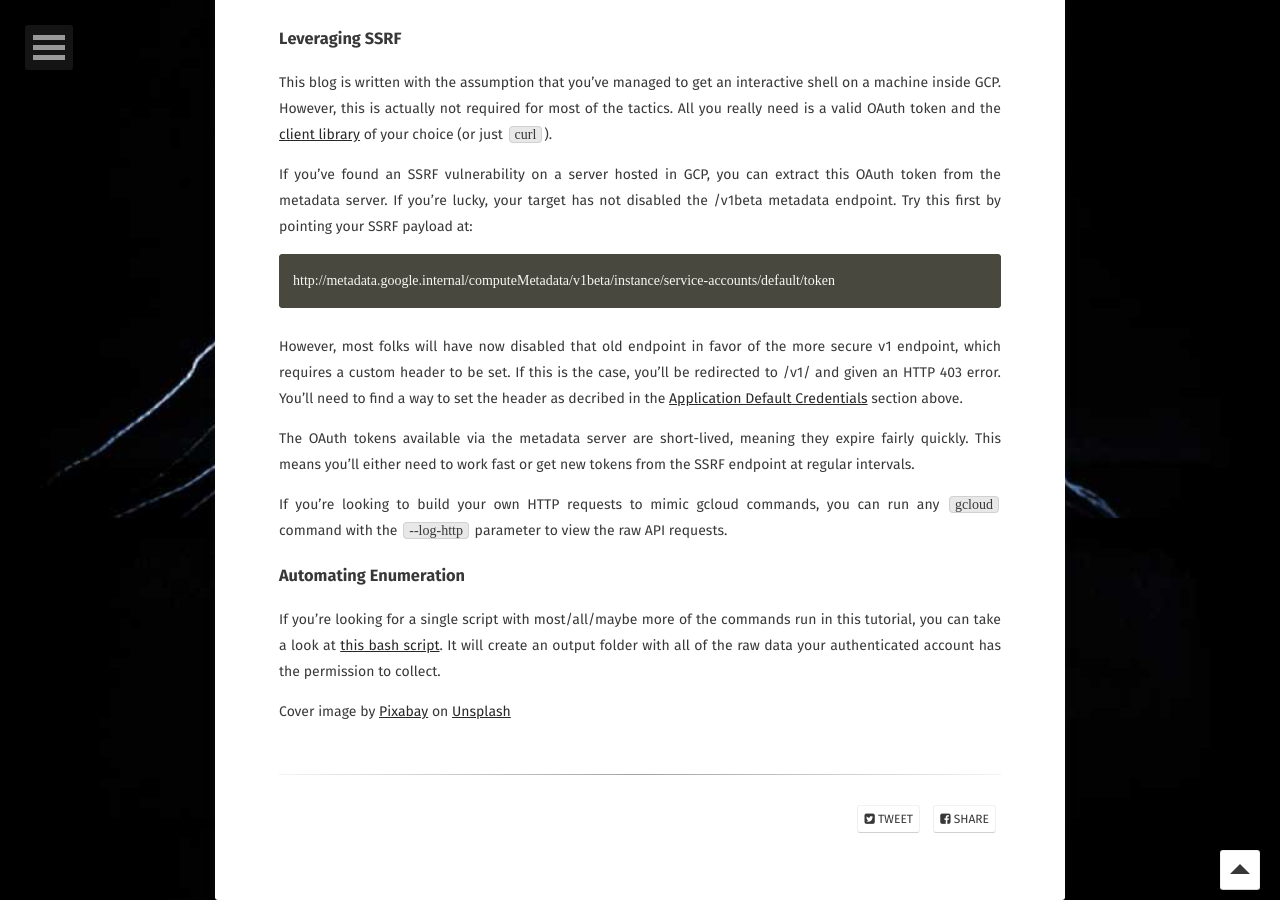
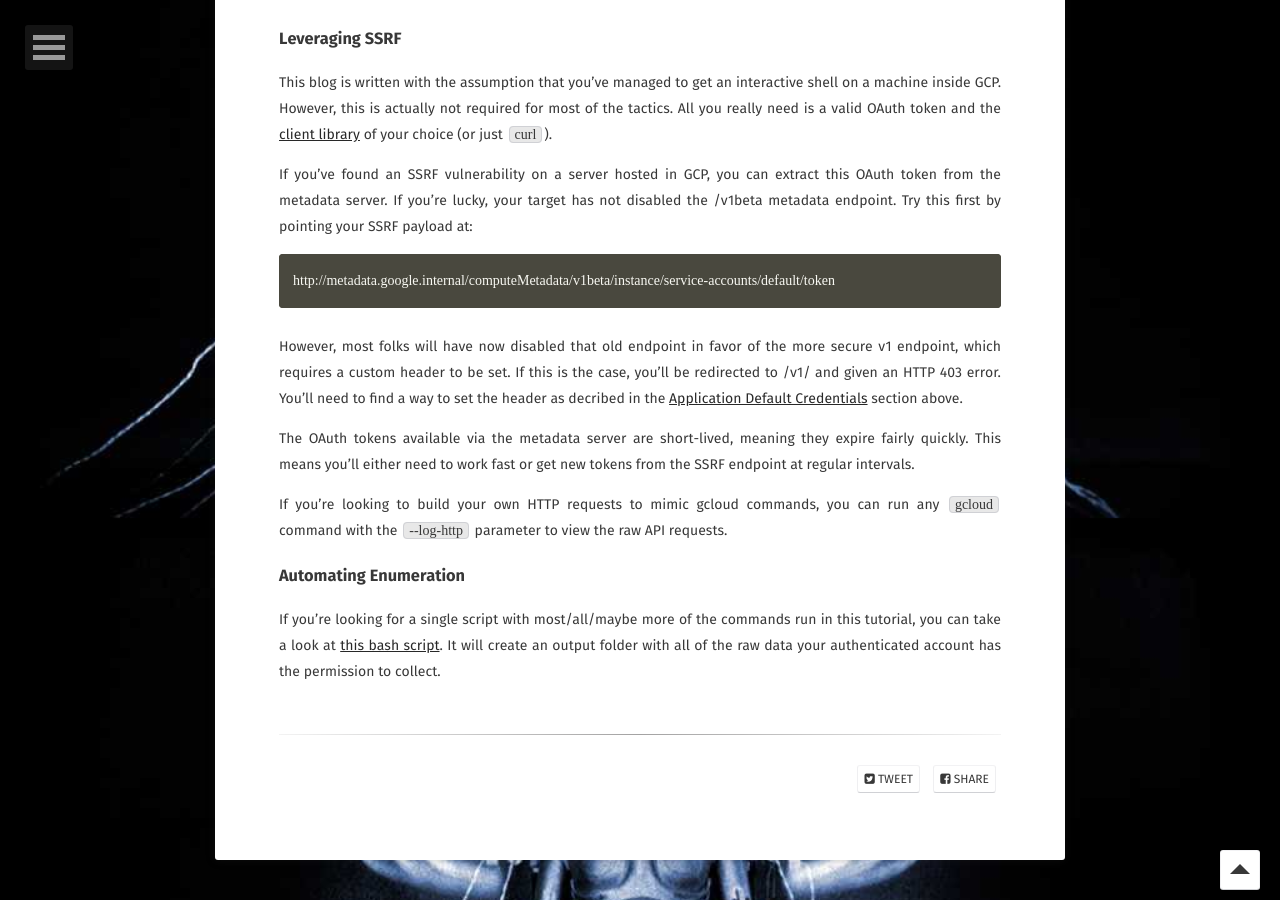
Before and after one commit to hackdou/initblog.com, a Jekyll site: the page built from _posts/2020-02-12-gcp-post-exploitation.md, in a window 1280 px wide and 900 px high, scrolled down 30982 px. Built offline with Jekyll 4.4.1, drawn with Linux system fonts in a browser that asks for light colours; some web fonts are replaced.

Commit message:
removed unnecessary formatting

```diff
--- a/_posts/2020-02-12-gcp-post-exploitation.md
+++ b/_posts/2020-02-12-gcp-post-exploitation.md
@@ -1113,7 +1113,3 @@ If you're looking to build your own HTTP requests to mimic gcloud commands, you
 ### Automating Enumeration
 
 If you're looking for a single script with most/all/maybe more of the commands run in this tutorial, you can take a look at [this bash script](https://gitlab.com/gitlab-com/gl-security/gl-redteam/gcp_enum). It will create an output folder with all of the raw data your authenticated account has the permission to collect.
-
-
-Cover image by [Pixabay](https://www.pexels.com/@pixabay) on [Unsplash](https://www.pexels.com/photo/white-lightning-heating-mountain-53459/)
-{: .note}
```
